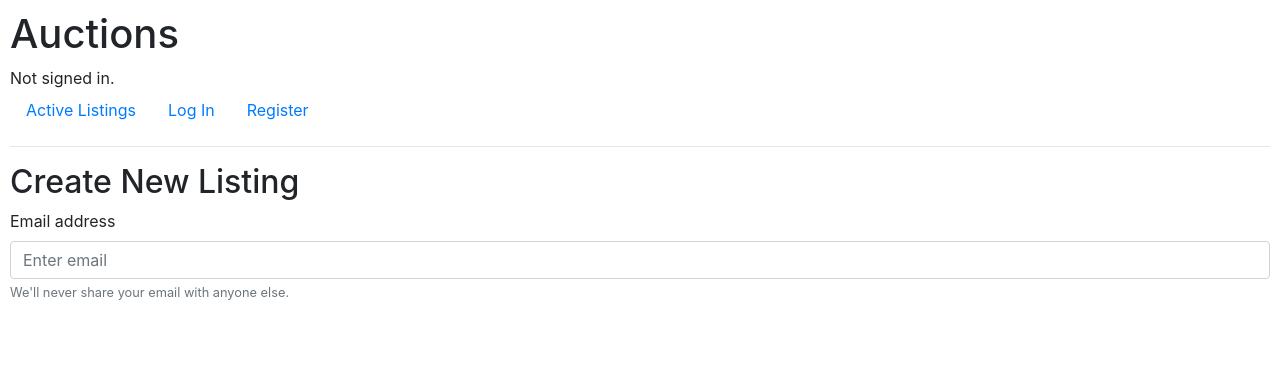
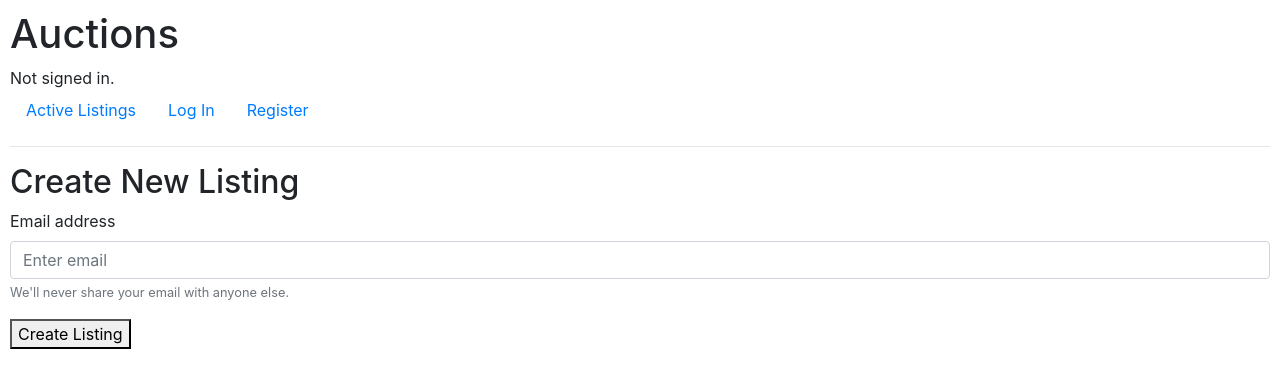
Before and after one commit to ilogic-cee/CS50-Harvard-University-s, a Django app: template commerce/auctions/templates/create.html in a window 1280 px wide. Shown: the top 388 px of the page. Run offline with Django 3.2, Linux system fonts and the light colour scheme; the template is opened without the code that fills it, so the values that code supplies are empty; some libraries are stand-ins or nearby versions.

Commit message:
Thu, Dec 14, 2023, 10:51 AM +02:00

```diff
--- a/commerce/auctions/templates/create.html
+++ b/commerce/auctions/templates/create.html
@@ -3,11 +3,13 @@
 {% block body %}
   <h2>Create New Listing</h2>
 
-<form action ="{% url 'create' %}" method="POST">
+  <form action="{% url 'create' %}" method="POST">
+    {% csrf_token %}
     <div class="form-group">
       <label for="exampleInputEmail1">Email address</label>
       <input type="email" class="form-control" id="exampleInputEmail1" aria-describedby="emailHelp" placeholder="Enter email">
       <small id="emailHelp" class="form-text text-muted">We'll never share your email with anyone else.</small>
     </div>
+    <button type="submit">Create Listing</button>
   </form>
 {% endblock %}
```
Lines whose indentation alone changed are shown as unchanged.
